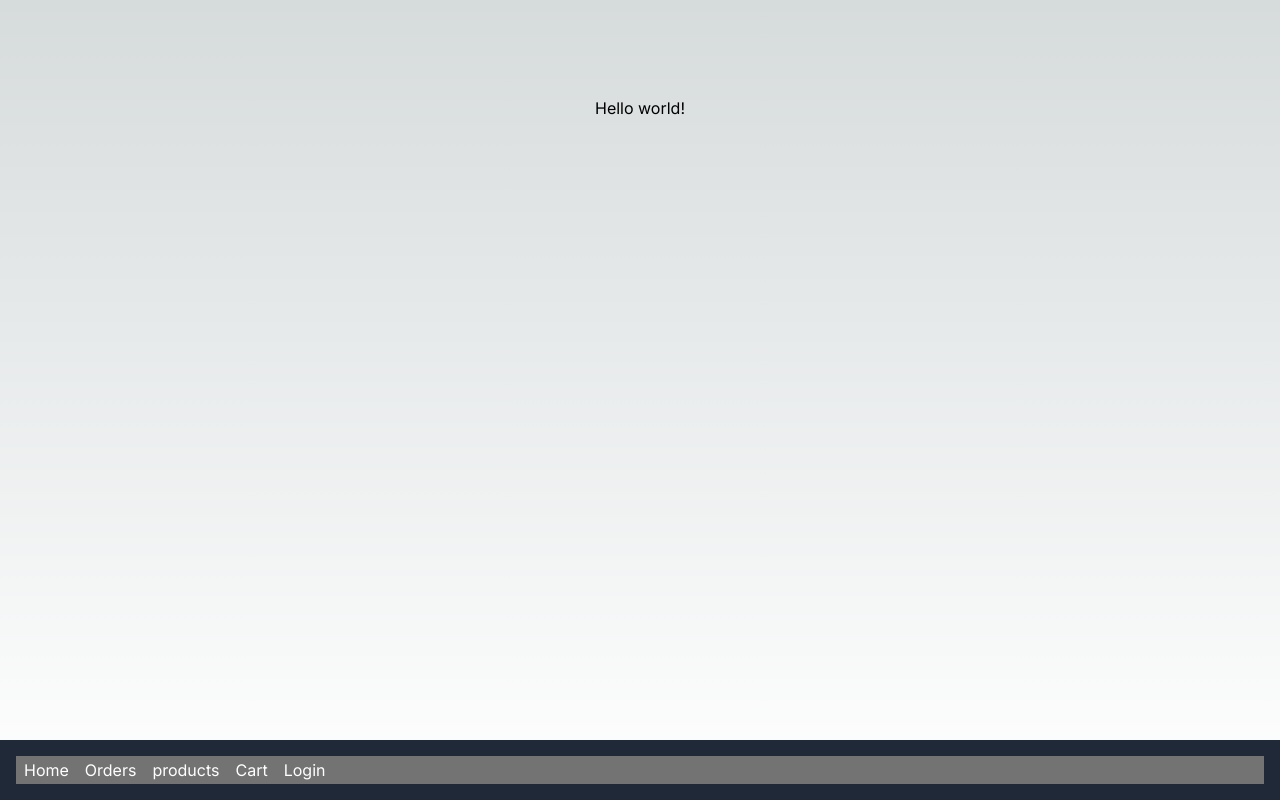
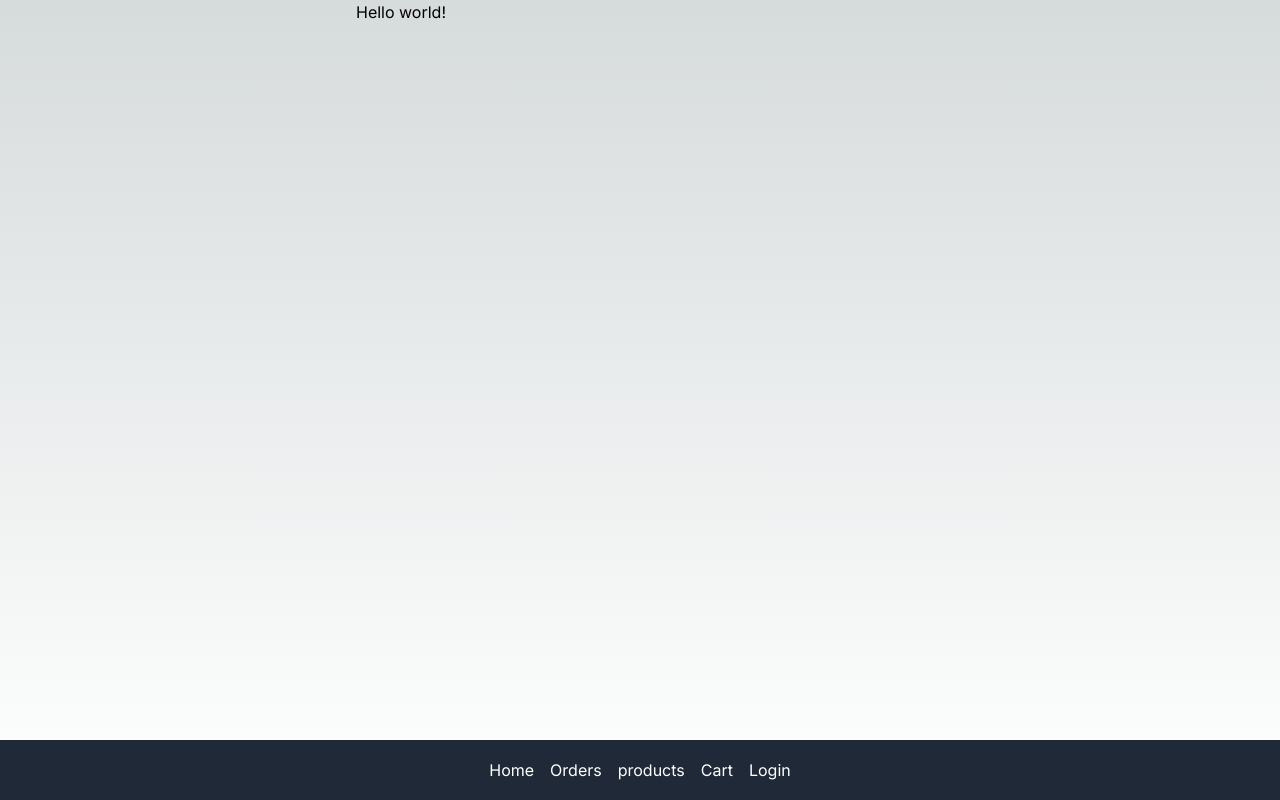
Before and after one commit to abudaudhossain/ishop-salesperson, a Next.js app: page /en in a window 1280 px wide. Built offline with nearby package versions, Linux system fonts and the light colour scheme.

Commit message:
:construction: navbar

```diff
--- a/app/[locale]/(home)/page.js
+++ b/app/[locale]/(home)/page.js
@@ -3,7 +3,7 @@ import {useTranslations} from 'next-intl';
 export default function Home() {
     const t = useTranslations('HomePage');
     return (
-        <main className="flex min-h-screen flex-col items-center justify-between p-24">
+        <main className="min-h-screen max-w-[600px] m-auto px-4">
             <h1>{t("title")}</h1>
 
         </main>
--- a/app/components/Navbar.js
+++ b/app/components/Navbar.js
@@ -27,8 +27,8 @@ const menuItems = [
 
 const Navbar = () => {
   return (
-    <nav className="fixed inset-x-0 bottom-0 bg-gray-800 text-white p-4">
-      <div className="py-0.5 bg-neutral-500 ">
+    <nav className="fixed inset-x-0 bottom-0 bg-gray-800 text-white p-4 flex items-center justify-center">
+      <div className="py-0.5 ">
         {menuItems.map((item, index) => (
           <Link key={index} href={item.route} className="p-2">
             {item.label}
```
Also changed, not shown: app/globals.css (+3 -5 lines).
